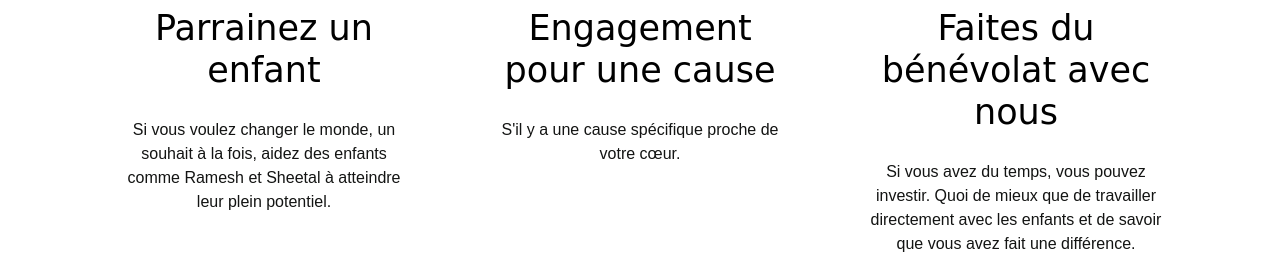
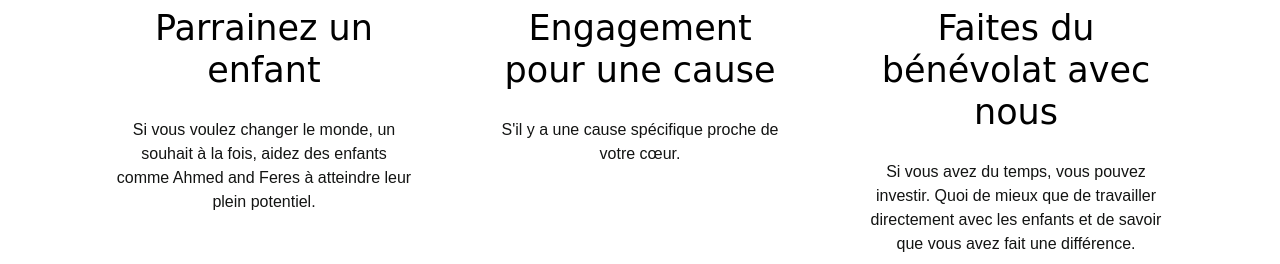
Before and after one commit to yohoji/TheTunisianUnity-hackathon, a plain HTML site: page TheTunisianUnity/fr/index.html in a window 1280 px wide. Shown: the part 3197-3461 px from the top of the page. Drawn offline with nearby package versions, Linux system fonts and the light colour scheme; a web font is replaced by a local one.

Commit message:
Update index.html

```diff
--- a/TheTunisianUnity/fr/index.html
+++ b/TheTunisianUnity/fr/index.html
@@ -186,7 +186,7 @@
                                 <h5>Parrainez un enfant</h5>
                             </div>
                             <div class="text">
-                                <p>Si vous voulez changer le monde, un souhait à la fois, aidez des enfants comme Ramesh et Sheetal à atteindre leur plein potentiel.</p>
+                                <p>Si vous voulez changer le monde, un souhait à la fois, aidez des enfants comme Ahmed and Feres à atteindre leur plein potentiel.</p>
                             </div>
                             <div class="btn">
                                 <div class="button15">
```
